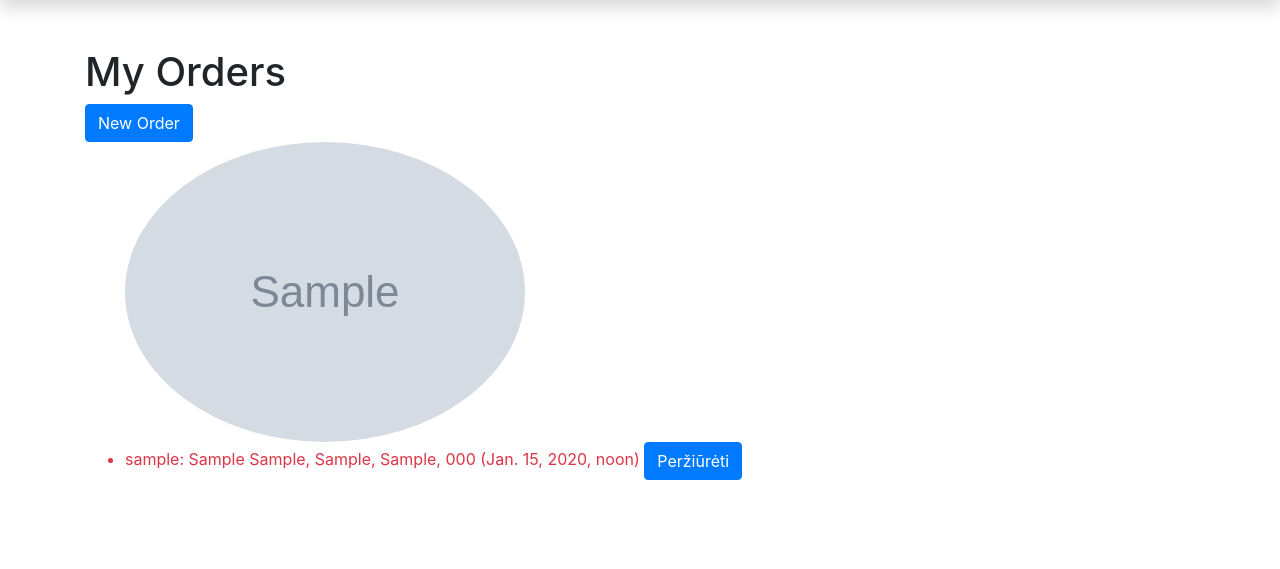
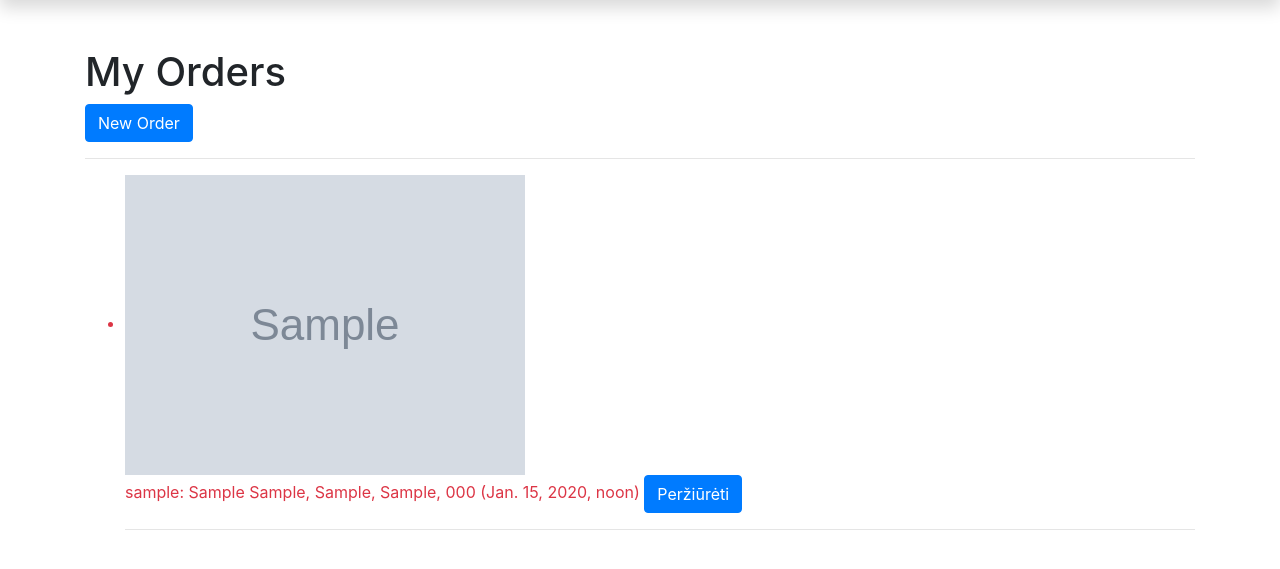
Before and after one commit to DonatasNoreika/autoservisas_2, a Django app: page /autoservice/myorders/ in a window 1280 px wide. Shown: the part 59-628 px from the top of the page. Run offline with Django 3.2, Linux system fonts and the light colour scheme; a user stored in the database is signed in; tables that the repository leaves empty hold one stand-in row (values such as "Sample post"); grey boxes marked "Sample" are stand-in pictures; some libraries are stand-ins or nearby versions.

Commit message:
12 frontend fixes

```diff
--- a/mysite/autoservice/models.py
+++ b/mysite/autoservice/models.py
@@ -52,6 +52,14 @@ class OwnerCar(models.Model):
     class Meta:
         verbose_name = _('Owner Car')
         verbose_name_plural = _('Owners Cars')
+
+    def save(self):
+        super().save()
+        img = Image.open(self.photo.path)
+        if img.height > 300 or img.width > 300:
+            output_size = (300, 300)
+            img.thumbnail(output_size)
+            img.save(self.photo.path)
 
 
 class Order(models.Model):
--- a/mysite/autoservice/templates/user_order.html
+++ b/mysite/autoservice/templates/user_order.html
@@ -2,6 +2,9 @@
 {% load i18n %}
 {% block content %}
 <div class="container owner_car">
+    {% if order.owner_car.photo %}
+    <div><img class="" src="{{order.owner_car.photo.url}}"></div>
+    {% endif %}
     <h2>{% trans "Vehicle:" %} {{ order.owner_car }}</h2>
     <hr/>
     <p>{% trans "Deadline:" %} {{ order.due_date }}</p>
--- a/mysite/autoservice/templates/user_orders.html
+++ b/mysite/autoservice/templates/user_orders.html
@@ -3,15 +3,17 @@
 {% load i18n %}
 <h1>{% trans "My Orders" %}</h1>
 <a class="btn btn-primary" href="{% url 'my_order-new'%}" role="button">{% trans "New Order" %}</a>
+<hr/>
 {% if orders %}
 <ul>
     {% for order in orders %}
-    {% if order.owner_car.photo %}
-    <img class="rounded-circle" src="{{order.owner_car.photo.url}}">
-    {% endif %}
     <li class="{% if order.is_overdue %}text-danger{% endif %}">
+        {% if order.owner_car.photo %}
+        <div><img class="" src="{{order.owner_car.photo.url}}"></div>
+        {% endif %}
         <a>{{ order.owner_car }} ({{order.due_date}}) </a>
         <a class="btn btn-primary" href="{{ order.pk }}" role="button">Peržiūrėti</a>
+        <hr/>
     </li>
     {% endfor %}
 </ul>
```
